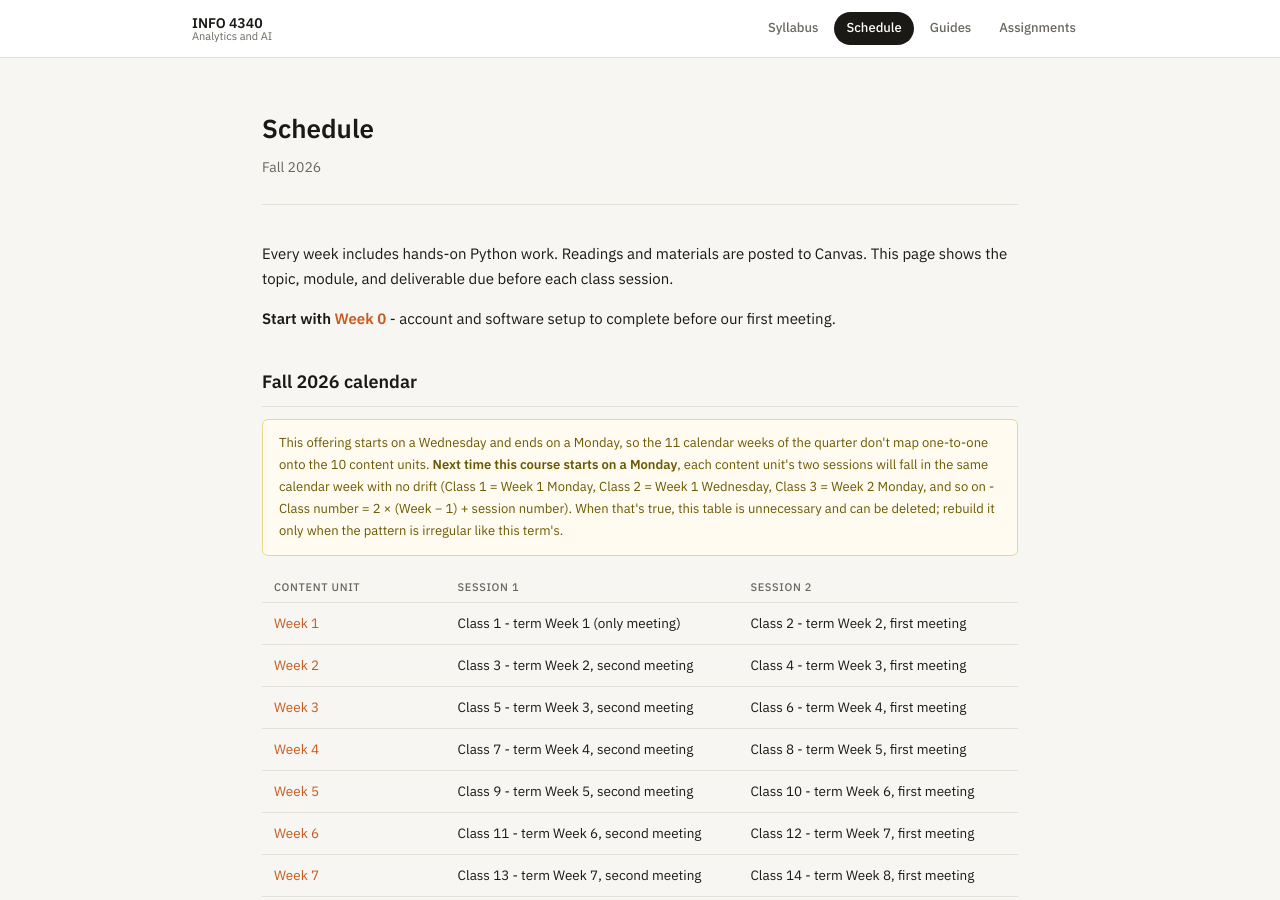
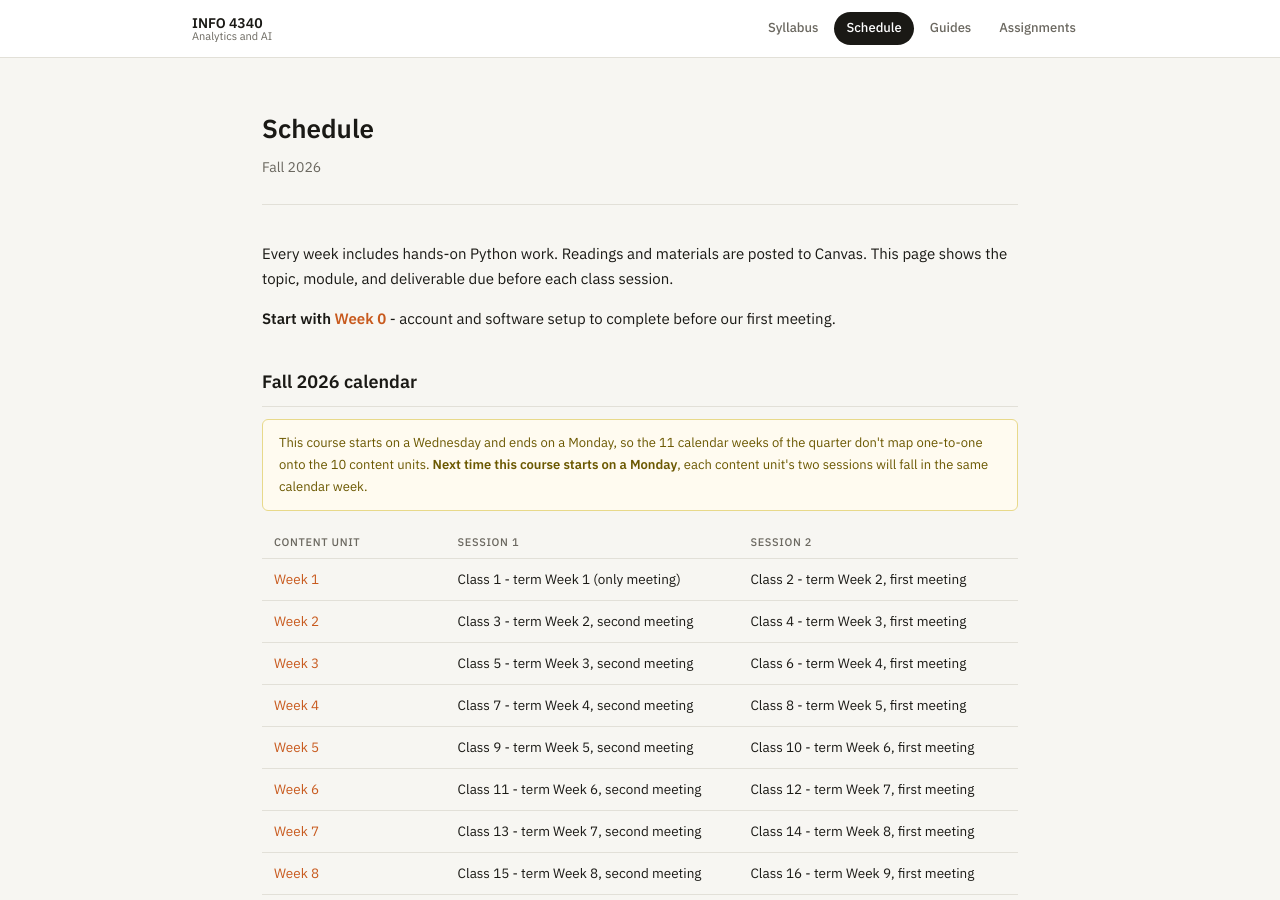
Before and after one commit to steflangehennig/info4340, a Jekyll site: the page built from schedule.md, in a window 1280 px wide and 900 px high. Built offline with Jekyll 4.4.1, drawn with Linux system fonts in a browser that asks for light colours.

Commit message:
update all week N/session N pairs

```diff
--- a/schedule.md
+++ b/schedule.md
@@ -13,7 +13,7 @@ Every week includes hands-on Python work. Readings and materials are posted to C
 ## Fall 2026 calendar
 
 <div class="note" markdown="0">
-  This offering starts on a Wednesday and ends on a Monday, so the 11 calendar weeks of the quarter don't map one-to-one onto the 10 content units. <strong>Next time this course starts on a Monday</strong>, each content unit's two sessions will fall in the same calendar week with no drift (Class 1 = Week 1 Monday, Class 2 = Week 1 Wednesday, Class 3 = Week 2 Monday, and so on - Class number = 2 × (Week − 1) + session number). When that's true, this table is unnecessary and can be deleted; rebuild it only when the pattern is irregular like this term's.
+  This course starts on a Wednesday and ends on a Monday, so the 11 calendar weeks of the quarter don't map one-to-one onto the 10 content units. <strong>Next time this course starts on a Monday</strong>, each content unit's two sessions will fall in the same calendar week.
 </div>
 
 | Content unit | Session 1 | Session 2 |
```
